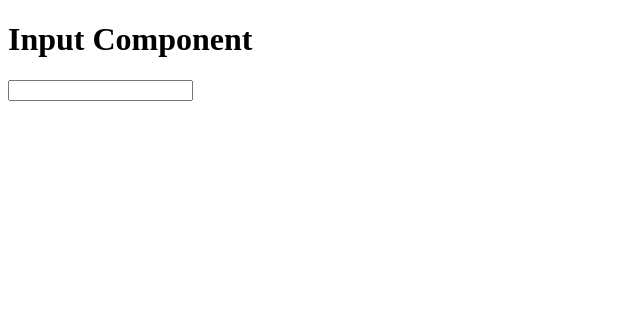
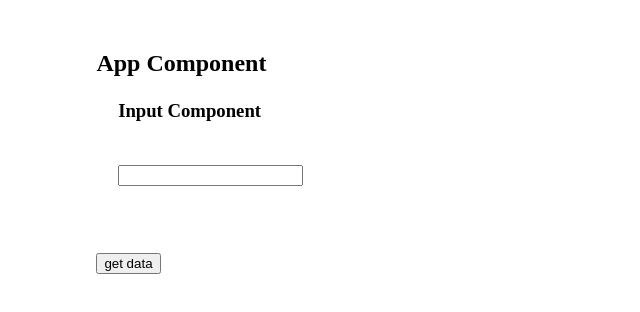
Before and after one commit to AhmedelheGery/Vue-Workshop, a Vue app: page / in a window 1280 px wide. Shown: the top 312 px of the page, without its empty margins (0-640 px from the left). Built offline with nearby package versions, Linux system fonts and the light colour scheme.

Commit message:
step-3-fetch-api-data-using-axios

```diff
--- a/src/App.vue
+++ b/src/App.vue
@@ -1,25 +1,36 @@
 <template>
-  <div id="app">
-     <SearchInput v-on:inputChange="onInputChange" />
+  <div>
+    <h2>App Component</h2>
+    <SearchInput v-on:inputChange="onInputChange" />
+    <button @click="onFetchData">get data</button>
   </div>
 </template>
 
 <script>
 import SearchInput from "./components/SearchInput";
+import axios from "axios";
 
 export default {
-  name: 'App',
+  name: "App",
   components: {
     SearchInput
   },
-  methods : {
-    onInputChange : function(value){
-      console.log("value from parent",value)
+  methods: {
+    onInputChange: function(value) {
+      console.log("value from parent", value);
+    },
+    onFetchData: function() {
+      axios
+        .get("https://jsonplaceholder.typicode.com/users")
+        .then(res => console.log(res.data));
     }
-  }
-}
+  },
+  computed: {}
+};
 </script>
 
 <style>
-
+*{
+  margin: 2%;
+}
 </style>
--- a/src/components/SearchInput.vue
+++ b/src/components/SearchInput.vue
@@ -1,6 +1,6 @@
 <template>
     <div>
-        <h1>Input Component</h1>
+        <h3>Input Component</h3>
         <input type="text" v-on:input="onInputChange">
     </div>
 </template>
```
